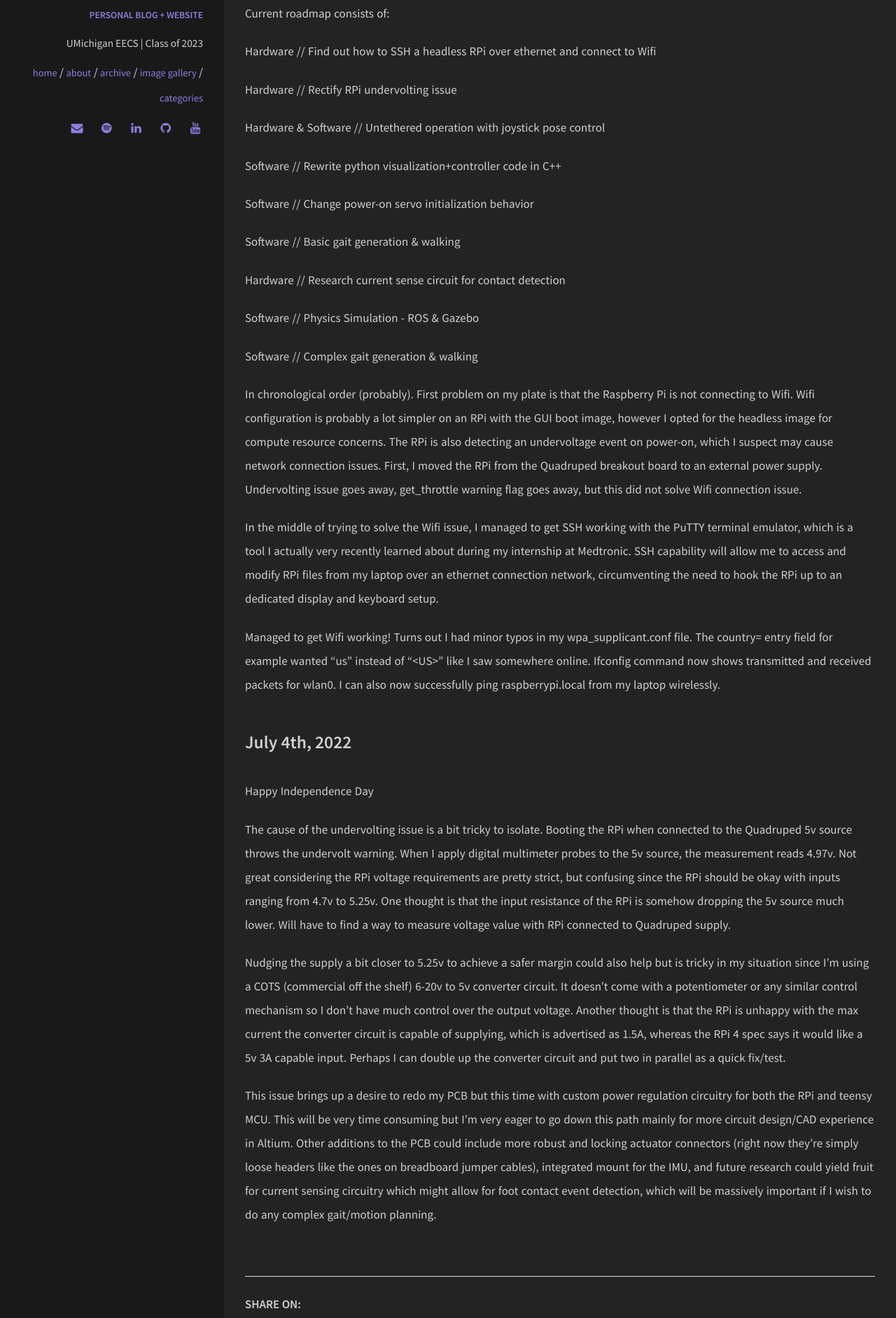
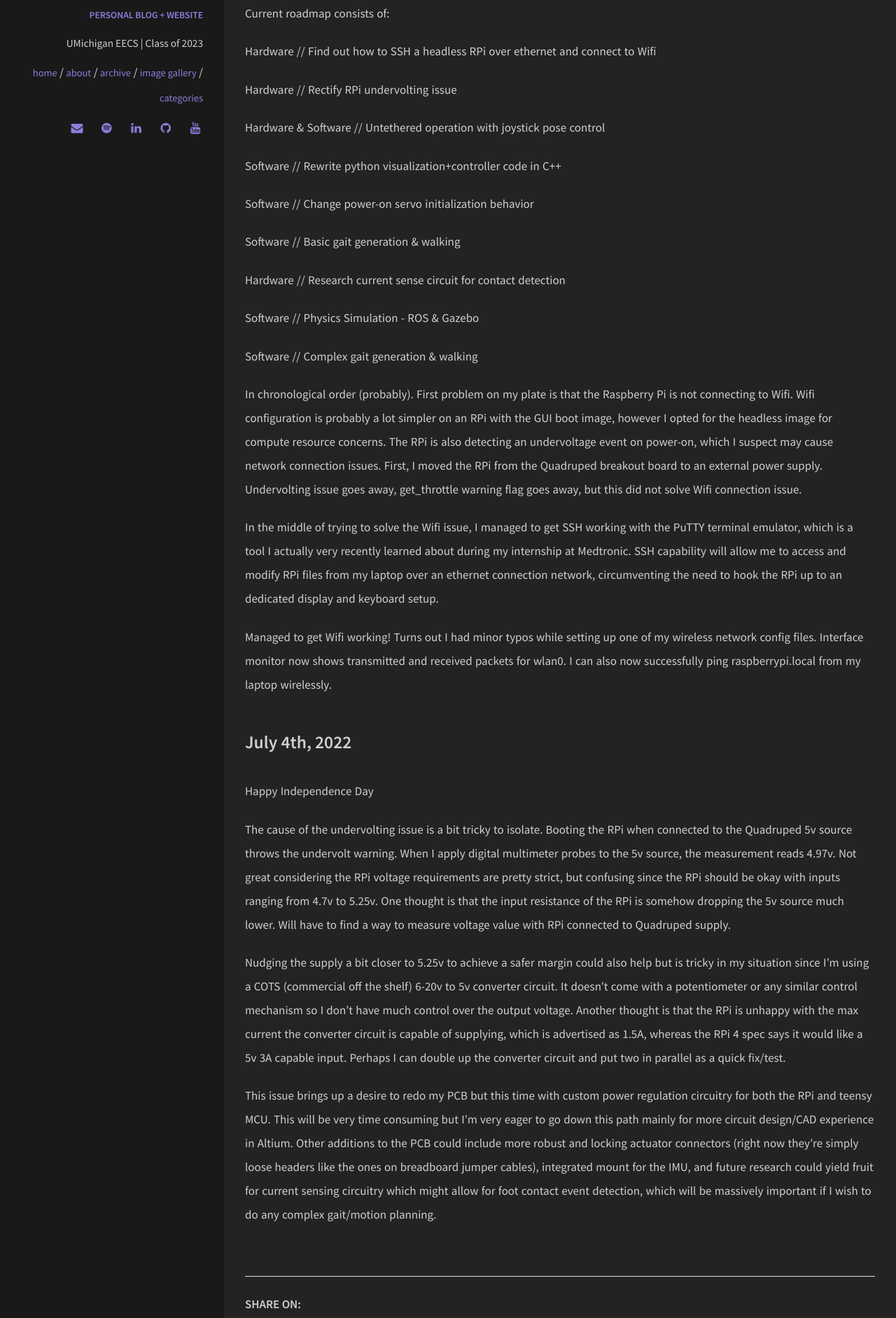
Before and after one commit to uynitsuj/uynitsuj.github.io, a Jekyll site: the page built from _posts/2022-07-03-quadruped-documentation.md, in a window 1280 px wide. Shown: the part 748-2631 px from the top of the page at 70% size. Built offline with Jekyll 4.4.1, drawn with Linux system fonts in a browser that asks for light colours.

Commit message:
Update 2022-07-03-quadruped-documentation.md

```diff
--- a/_posts/2022-07-03-quadruped-documentation.md
+++ b/_posts/2022-07-03-quadruped-documentation.md
@@ -35,7 +35,7 @@ First, I moved the RPi from the Quadruped breakout board to an external power su
 
 In the middle of trying to solve the Wifi issue, I managed to get SSH working with the PuTTY terminal emulator, which is a tool I actually very recently learned about during my internship at Medtronic. SSH capability will allow me to access and modify RPi files from my laptop over an ethernet connection network, circumventing the need to hook the RPi up to an dedicated display and keyboard setup.
 
-Managed to get Wifi working! Turns out I had minor typos in my wpa_supplicant.conf file. The country= entry field for example wanted “us” instead of “\<US\>” like I saw somewhere online. Ifconfig command now shows transmitted and received packets for wlan0. I can also now successfully ping raspberrypi.local from my laptop wirelessly.
+Managed to get Wifi working! Turns out I had minor typos while setting up one of my wireless network config files. Interface monitor now shows transmitted and received packets for wlan0. I can also now successfully ping raspberrypi.local from my laptop wirelessly.
 
 ### July 4th, 2022
 Happy Independence Day
```
